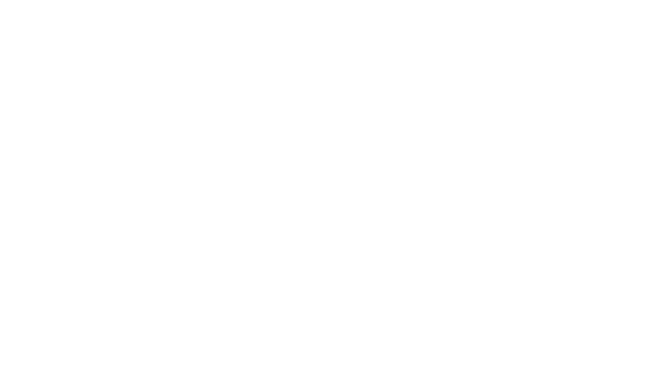
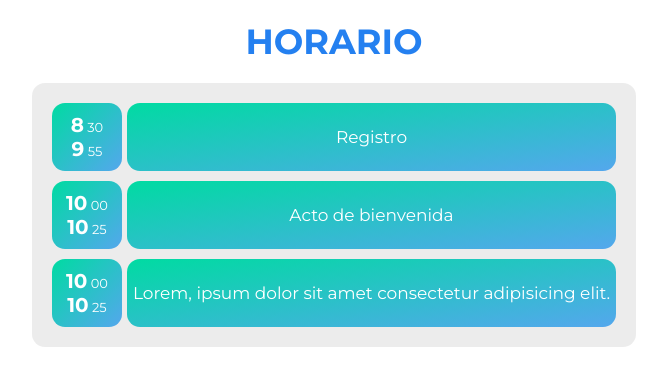
Before and after one commit to WTM-2024-Event/WTMcollaboration, a website: page src/html/index.html in a window 1280 px wide. Shown: the whole page, without its empty margins (306-973 px from the left). Drawn offline with nearby package versions, Linux system fonts and the light colour scheme; files that its build step writes are made by us from their sources.

Commit message:
added mixins, fonts and diary

```diff
--- a/src/html/index.html
+++ b/src/html/index.html
@@ -3,13 +3,14 @@
   <head>
     <meta charset="UTF-8" />
     <meta name="viewport" content="width=device-width, initial-scale=1" />
-    <title>Adalab Web Starter Kit</title>
+    <title>WTM Madrid</title>
     <link
       href="https://fonts.googleapis.com/css?family=Roboto&display=swap"
       rel="stylesheet"
     />
     <link rel="stylesheet" href="./assets/css/main.css" />
     <link rel="icon" href="./assets/images/favicon.png" />
+    <link href="https://fonts.googleapis.com/css2?family=Merriweather:wght@900&family=Montserrat:wght@400;700&family=Open+Sans:wght@400;600&display=swap" rel="stylesheet">
   </head>
 
   <body>
--- a/src/html/partials/agenda.html
+++ b/src/html/partials/agenda.html
@@ -0,0 +1,49 @@
+<section class="sectionDiary">
+  <h2 class="titleDiary">Horario</h2>
+
+  <div class="diary">
+    <div class="diary__cel">
+      <div class="diary__time">
+        <div>
+          <span class="diary__time--ent">8</span>
+          <span>30</span>
+        </div>
+        <div>
+          <span class="diary__time--ent">9</span>
+          <span>55</span>
+        </div>
+      </div>
+      <div class="diary__act"><p>Registro</p></div>
+    </div>
+
+    <div class="diary__cel">
+      <div class="diary__time">
+        <div>
+          <span class="diary__time--ent">10</span>
+          <span>00</span>
+        </div>
+        <div>
+          <span class="diary__time--ent">10</span>
+          <span>25</span>
+        </div>
+      </div>
+      <div class="diary__act"><p>Acto de bienvenida</p></div>
+    </div>
+
+    <div class="diary__cel">
+      <div class="diary__time">
+        <div>
+          <span class="diary__time--ent">10</span>
+          <span>00</span>
+        </div>
+        <div>
+          <span class="diary__time--ent">10</span>
+          <span>25</span>
+        </div>
+      </div>
+      <div class="diary__act"><p>Lorem, ipsum dolor sit amet consectetur adipisicing elit.</p></div>
+    </div>
+
+
+  </div>
+</section>
--- a/src/scss/core/_mixins.scss
+++ b/src/scss/core/_mixins.scss
@@ -1,7 +1,35 @@
-@mixin textStyle($color,$fontFamily,$fontSize,$fontWeight){
-    color: $color;
-    font-family:$fontFamily ;
-    font-weight: $fontWeight;
-    font-size: $fontSize;
-    line-height: $lineHeight;
-    }
+@mixin textStyle($color, $fontFamily, $fontSize, $fontWeight, $lineHeight) {
+  color: $color;
+  font-family: $fontFamily;
+  font-weight: $fontWeight;
+  font-size: $fontSize;
+  line-height: $lineHeight$lineHeight;
+}
+
+@mixin size($width, $height) {
+  width: $width;
+  height: $height;
+}
+
+@mixin dFlex($direction, $justify, $align) {
+  display: flex;
+  flex-direction: $direction;
+  justify-content: $justify;
+  align-items: $align;
+}
+
+@mixin padding ($inline, $block){
+  padding-inline: $inline;
+  padding-block: $block;
+}
+
+@mixin margin ($inline, $block){
+  margin-inline: $inline;
+  margin-block: $block;
+}
+
+@mixin btn ($border, $radius, $background){
+  border: $border;
+  border-radius: $radius;
+  background: $background;
+}
--- a/src/scss/core/_reset.scss
+++ b/src/scss/core/_reset.scss
@@ -3,3 +3,7 @@
   margin: 0;
   padding: 0;
 }
+
+html {
+  font-size: 62.5%;
+}
--- a/src/scss/core/_variables.scss
+++ b/src/scss/core/_variables.scss
@@ -1,3 +1,9 @@
+// Tipos de letras
+$merriweather: "Merriweather", sans-serif;
+$montserrat: "Montserrat", sans-serif;
+$openSans: "Open Sans", sans-serif;
+$font-main: 'Roboto', sans-serif;
+
 // colors
 $bluePastel: #54a7ed;
 $blue: #2480f0;
--- a/src/scss/layout/_agenda.scss
+++ b/src/scss/layout/_agenda.scss
@@ -0,0 +1,74 @@
+.sectionDiary {
+  @include dFlex(column, 0, center);
+}
+
+.titleDiary {
+  @include textStyle($blue, $montserrat, 2rem, bold, 1.5rem);
+  @include margin(0, 2rem);
+  text-transform: uppercase;
+  @media (min-width: 768px) {
+    font-size: 3.5rem;
+  }
+}
+
+.diary {
+  @include dFlex(column, center, 0);
+  @include margin(2rem, 0);
+  @include padding(2rem, 2rem);
+  background-color: rgba(128, 128, 128, 0.151);
+  border-radius: 1.3rem;
+  gap: 1rem;
+  flex-wrap: wrap;
+  &__cel {
+    display: flex;
+    gap: 0.5rem;
+  }
+  &__time {
+    width: 5.8rem;
+    text-align: center;
+    @include dFlex(column, space-between, 0);
+    flex: 0 0 auto;
+    background-image: linear-gradient(
+      to right bottom,
+      $greenPastel,
+      $bluePastel
+    );
+    border-radius: 1.3rem;
+    @include textStyle($white, $montserrat, 1rem, semiregular, 1.5rem);
+    @include padding(1rem, 1rem);
+    &--ent {
+      @include textStyle($white, $montserrat, 1.3rem, bold, 1.5rem);
+      @media (min-width: 768px) {
+        font-size: 2rem;
+      }
+    }
+    @media (min-width: 768px) {
+      font-size: 1.3rem;
+      width: 7rem;
+    }
+  }
+  &__act {
+    @include dFlex (0,center,center);
+    background-image: linear-gradient(
+      to right bottom,
+      $greenPastel,
+      $bluePastel
+    );
+    @include padding (0.6rem,0.6rem);
+    @include textStyle($white, $montserrat, 1.3rem, regular, 1.5rem);
+    cursor: pointer;
+    border-radius: 1.3rem;
+    text-align: center;
+    flex: 1 1 auto;
+    &:hover {
+      background-image: linear-gradient(
+        to right bottom,
+        $bluePastel,
+        $greenPastel
+      );
+    }
+    @media (min-width: 768px) {
+      font-size: 1.7rem;
+    }
+  }
+}
```
